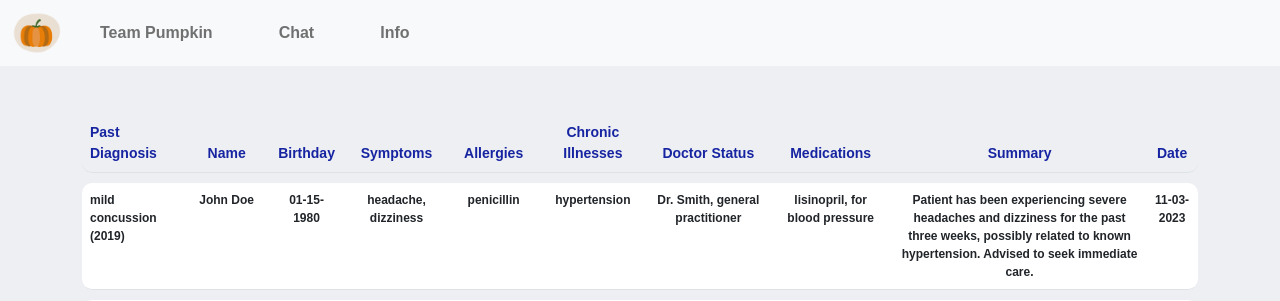
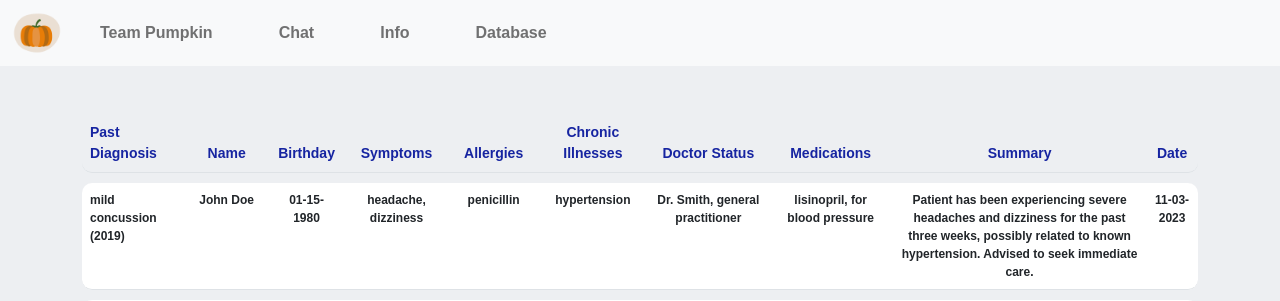
Before and after one commit to AJCubed/pumpkin-aid, a Flask app: page /database in a window 1280 px wide. Shown: the top 301 px of the page. Run offline with Flask 2, Linux system fonts and the light colour scheme; data comes from the database, SQL or seed files in the repository; some libraries are stand-ins or nearby versions.

Commit message:
updated database

```diff
--- a/app/templates/base.html
+++ b/app/templates/base.html
@@ -34,6 +34,9 @@
             <li class="nav-item" style="margin-left: 50px;">
               <a class="nav-link" href="/info">Info</a>
             </li>
+            <li class="nav-item" style="margin-left: 50px;">
+              <a class="nav-link" href="/database">Database</a>
+            </li>
           </ul>
         </div>
       </div>
```
Also changed, not shown: chat_histories/chat_history30.txt (added), chat_histories/chat_history31.txt (added), chat_histories/chat_history32.txt (added).
